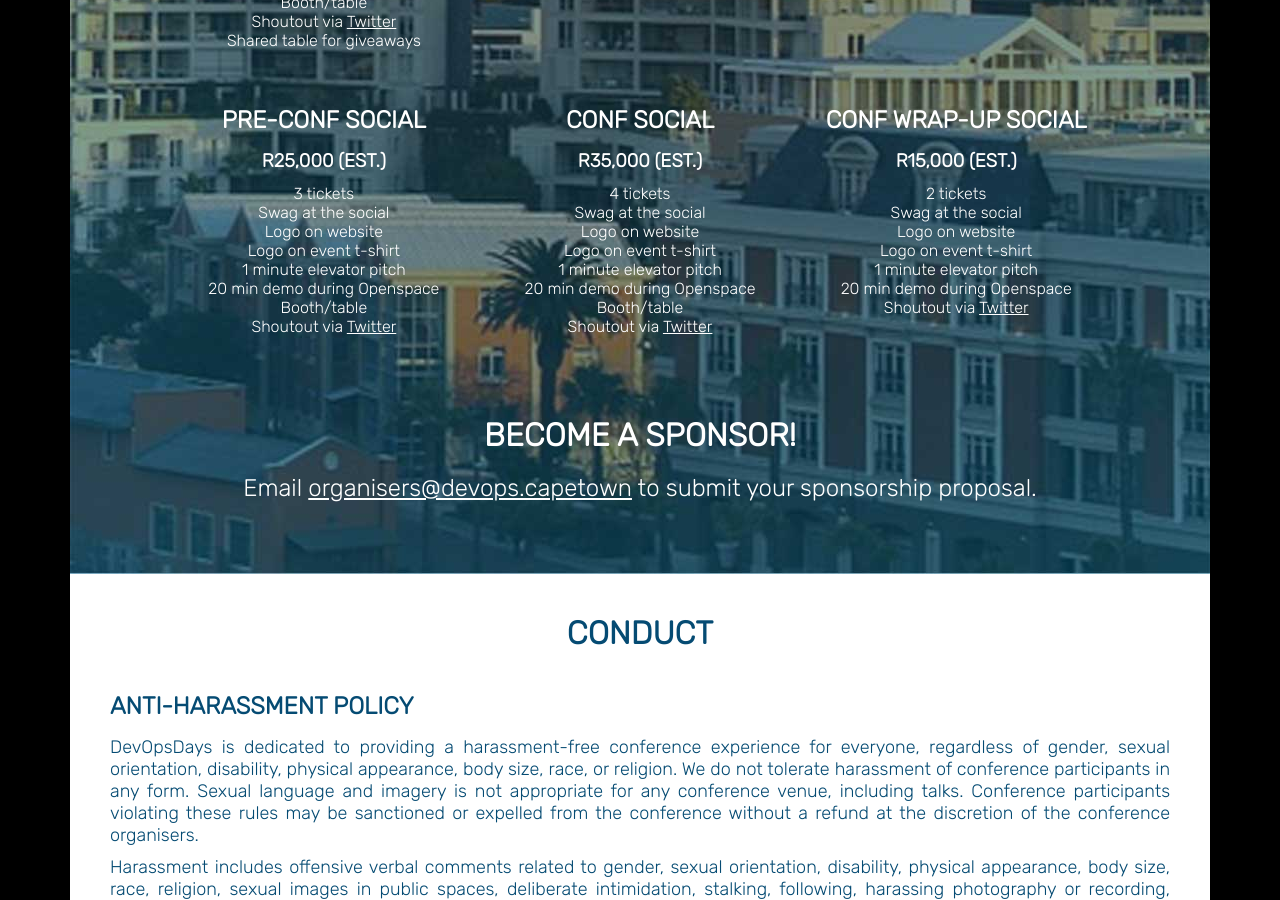
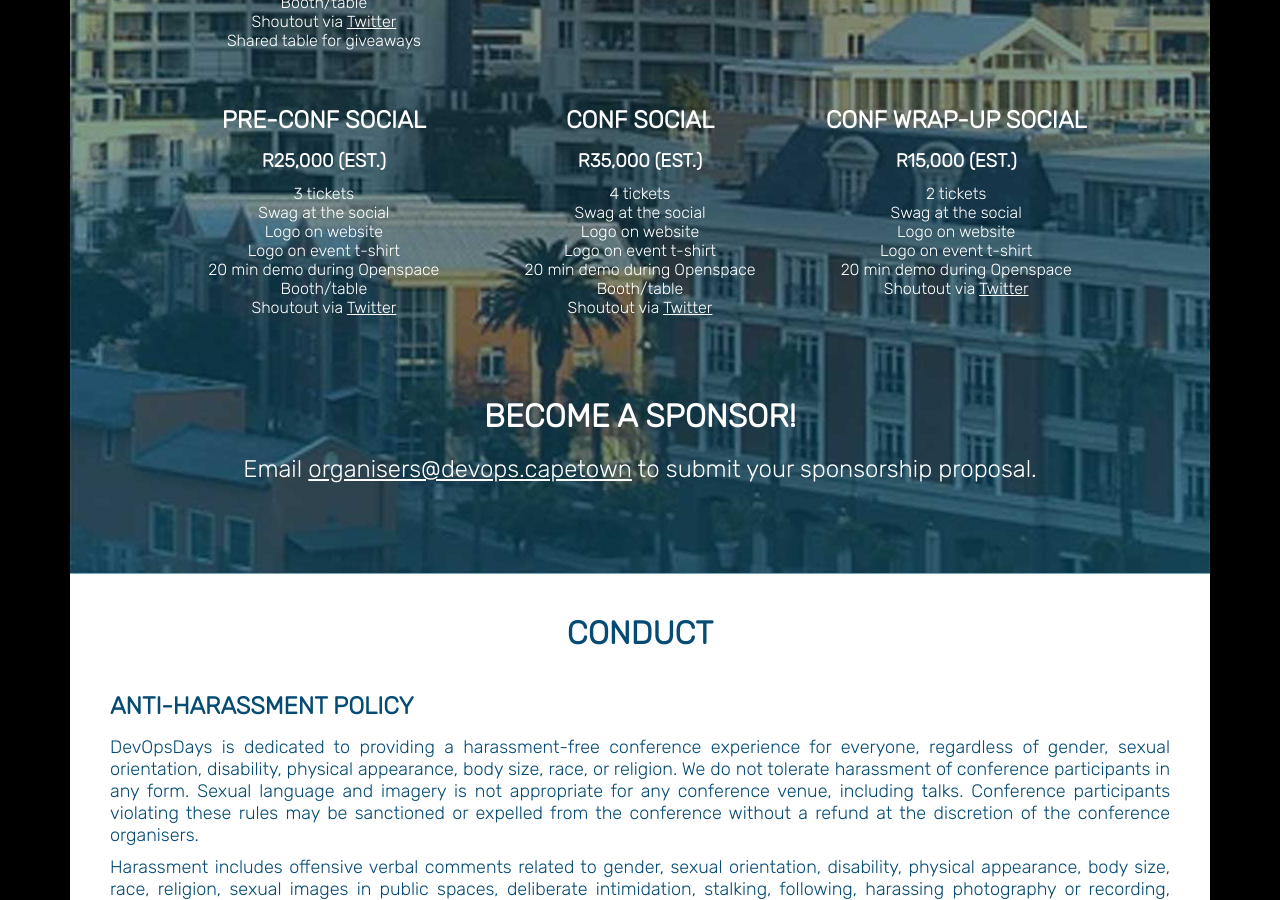
Before and after one commit to DevOpsCapeTown/website, a Jekyll site: the page built from devopsdays/index.html, in a window 1280 px wide and 900 px high, scrolled down 5810 px. Built offline with Jekyll 4.4.1, drawn with Linux system fonts in a browser that asks for light colours.

```diff
--- a/devopsdays/index.html
+++ b/devopsdays/index.html
@@ -210,7 +210,6 @@ show_header_buttons: true
           <li>Swag at the social</li>
           <li>Logo on website</li>
           <li>Logo on event t-shirt</li>
-          <li>1 minute elevator pitch</li>
           <li>20 min demo during Openspace</li>
           <li>Booth/table</li>
           <li>Shoutout via <a href="https://twitter.com/devopsdayscpt">Twitter</a></li>
@@ -225,7 +224,6 @@ show_header_buttons: true
           <li>Swag at the social</li>
           <li>Logo on website</li>
           <li>Logo on event t-shirt</li>
-          <li>1 minute elevator pitch</li>
           <li>20 min demo during Openspace</li>
           <li>Booth/table</li>
           <li>Shoutout via <a href="https://twitter.com/devopsdayscpt">Twitter</a></li>
@@ -240,7 +238,6 @@ show_header_buttons: true
           <li>Swag at the social</li>
           <li>Logo on website</li>
           <li>Logo on event t-shirt</li>
-          <li>1 minute elevator pitch</li>
           <li>20 min demo during Openspace</li>
           <li>Shoutout via <a href="https://twitter.com/devopsdayscpt">Twitter</a></li>
         </ul>
```
